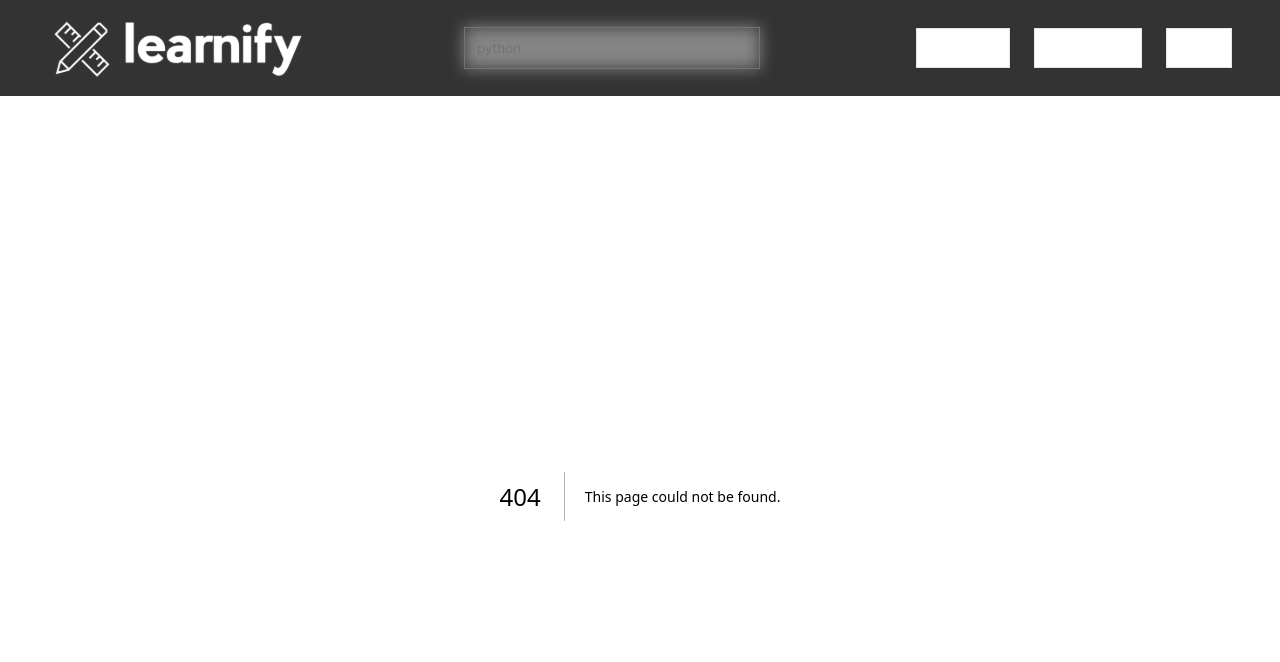
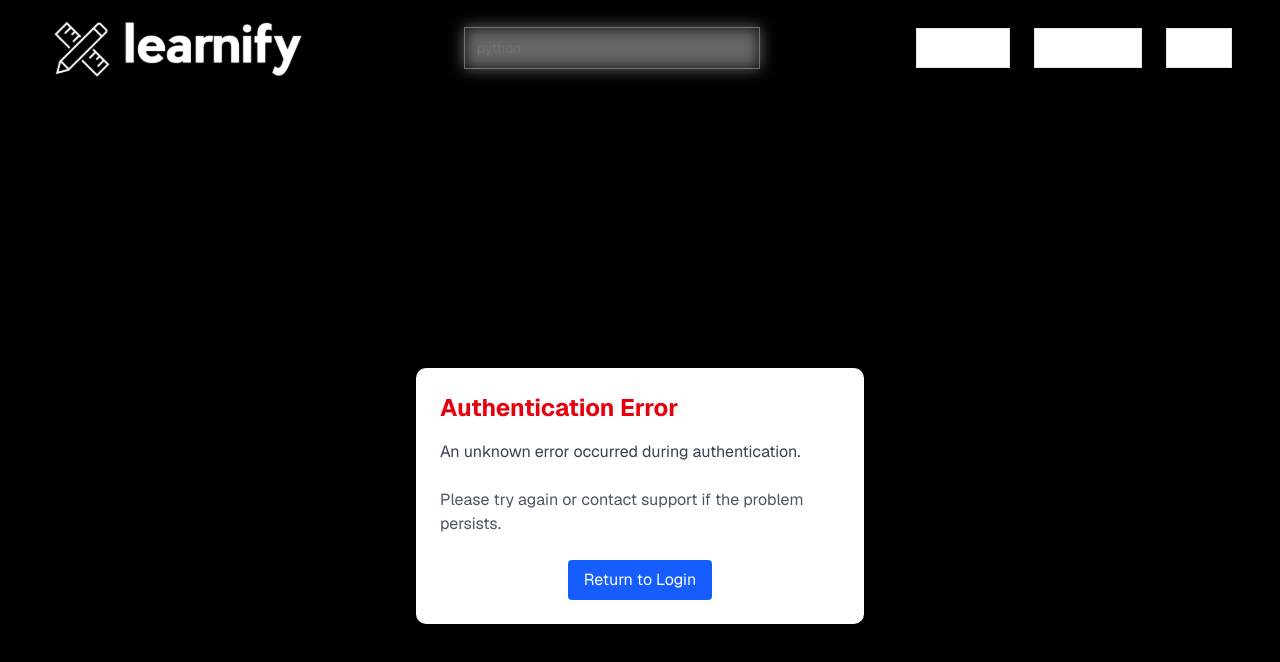
Before and after one commit to SamuelGJ0320/Learnify, a Next.js app in the folder frontend/: page /auth/error in a window 1280 px wide. Before the commit this address had no page. Shown: the top 662 px of the page. Built offline with nearby package versions, Linux system fonts and the light colour scheme; some icons are missing.

Commit message:
template auth pages

```diff
--- /dev/null
+++ b/frontend/src/app/auth/error/page.jsx
@@ -0,0 +1,35 @@
+"use client";
+
+import { useSearchParams } from "next/navigation";
+import Link from "next/link";
+
+export default function AuthError() {
+  const searchParams = useSearchParams();
+  const error = searchParams.get("error");
+
+  return (
+    <div className="flex flex-col items-center justify-center min-h-screen p-4">
+      <div className="max-w-md w-full bg-white dark:bg-gray-800 rounded-lg shadow-lg p-6">
+        <h1 className="text-2xl font-bold text-red-600 mb-4">
+          Authentication Error
+        </h1>
+        <p className="text-gray-700 dark:text-gray-300 mb-6">
+          {error === "AccessDenied"
+            ? "You do not have permission to sign in."
+            : error || "An unknown error occurred during authentication."}
+        </p>
+        <p className="text-gray-600 dark:text-gray-400 mb-6">
+          Please try again or contact support if the problem persists.
+        </p>
+        <div className="flex justify-center">
+          <Link
+            href="/auth"
+            className="px-4 py-2 bg-blue-600 hover:bg-blue-700 text-white rounded transition-colors"
+          >
+            Return to Login
+          </Link>
+        </div>
+      </div>
+    </div>
+  );
+}
--- /dev/null
+++ b/frontend/src/app/auth/page.jsx
@@ -0,0 +1,24 @@
+import {auth } from "@/auth";
+import { login, logout } from "@/actions/auth";
+
+export default async function SignIn() {
+
+  const session = await auth();
+
+  if (session) {
+    return (
+      <>
+    <p>Signed in as {session.user.email}</p>
+    <button onClick={logout}>Sign out</button>
+      </>
+  );
+  }
+
+  return (
+    <form
+      action={login}
+    >
+      <button type="submit">Signin with Google</button>
+    </form>
+  );
+}
```
